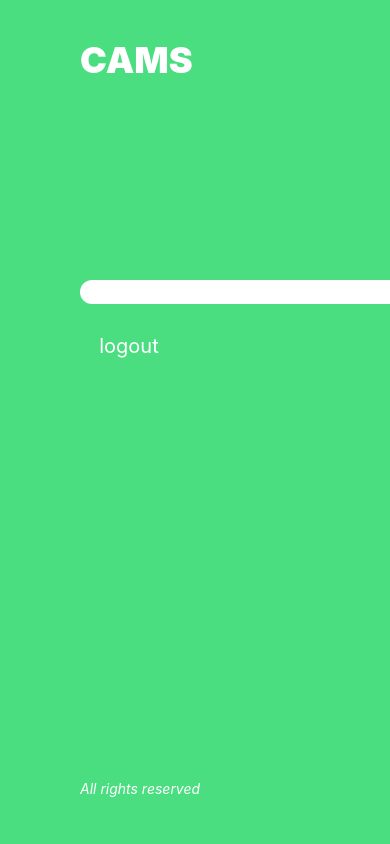
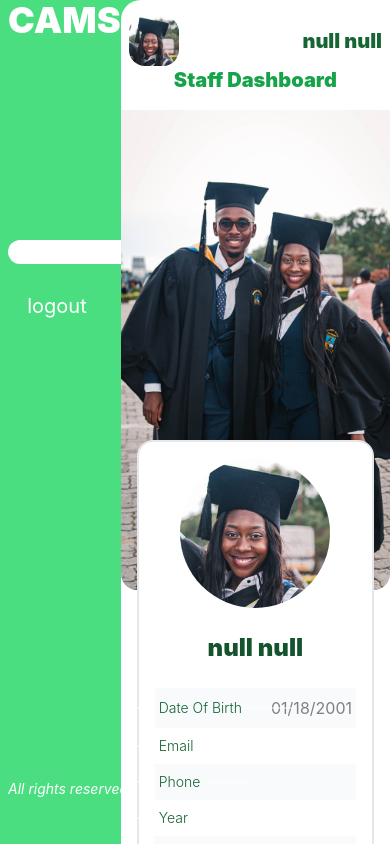
Before and after one commit to Firelord-BM/classattendance, a Next.js app: page /profile in a window 390 px wide. Shown: the top 844 px of the page. Built offline with nearby package versions, Linux system fonts and the light colour scheme; some icons are missing.

Commit message:
another one bites the dust 2

```diff
--- a/components/dashboard/Nav.js
+++ b/components/dashboard/Nav.js
@@ -75,10 +75,10 @@ export default function Nav() {
   };
 
   return (
-    <nav className="w-1/5 md:w-1/5 pl-20 pt-10 relative" id="navDashboard">
+    <nav className="pl-2 " >
       <h1 className="text-4xl text-white font-black">CAMS</h1>
 
-      <ul className="mt-20 text-white w-full">
+      <ul className="mt-20 text-white ">
         {dashboardLinks
           .filter((link) => (role == 1 ? true : link.role == 0))
           .map((link) => (
@@ -90,8 +90,12 @@ export default function Nav() {
                     : "text-white"
                 }  rounded-tl-[20px] rounded-bl-[20px] py-3 pl-2`}
               >
-                <i className={`fa-solid ${link.icon}  pr-4`}></i>
-                <span className="hidden md:inline">{link.name}</span>
+                <i className={`fa-solid ${link.icon} pr-4`}></i>
+
+    <span className=" hidden md:inline ">
+      {link.name}
+    </span>
+
               </li>
             </Link>
           ))}
--- a/components/dashboard/layout.js
+++ b/components/dashboard/layout.js
@@ -8,10 +8,10 @@ const layout = ({ children }) => {
     localStorage.getItem("fName") + " " + localStorage.getItem("lName");
   const reg = localStorage.getItem("reg");
   return (
-    <main id="dashboardLayout" className="flex flex-col md:flex-row">
+    <main id="dashboardLayout" className="flex flex-row">
       <Meta title="Dashboard" />
       <Nav />
-      <section className="flex-1 bg-white rounded-tl-[20px] rounded-bl-[20px] flex flex-col items-center relative">
+      <section className="flex-1 overflow-hidden bg-white rounded-tl-[20px] rounded-bl-[20px] flex flex-col items-center relative">
         <div
           id="dashboardNav"
           className=" flex flex-col md:flex-row items-center justify-between w-full py-4 border-b- border-green-100 md:px-10 px-2 z-10"
```
